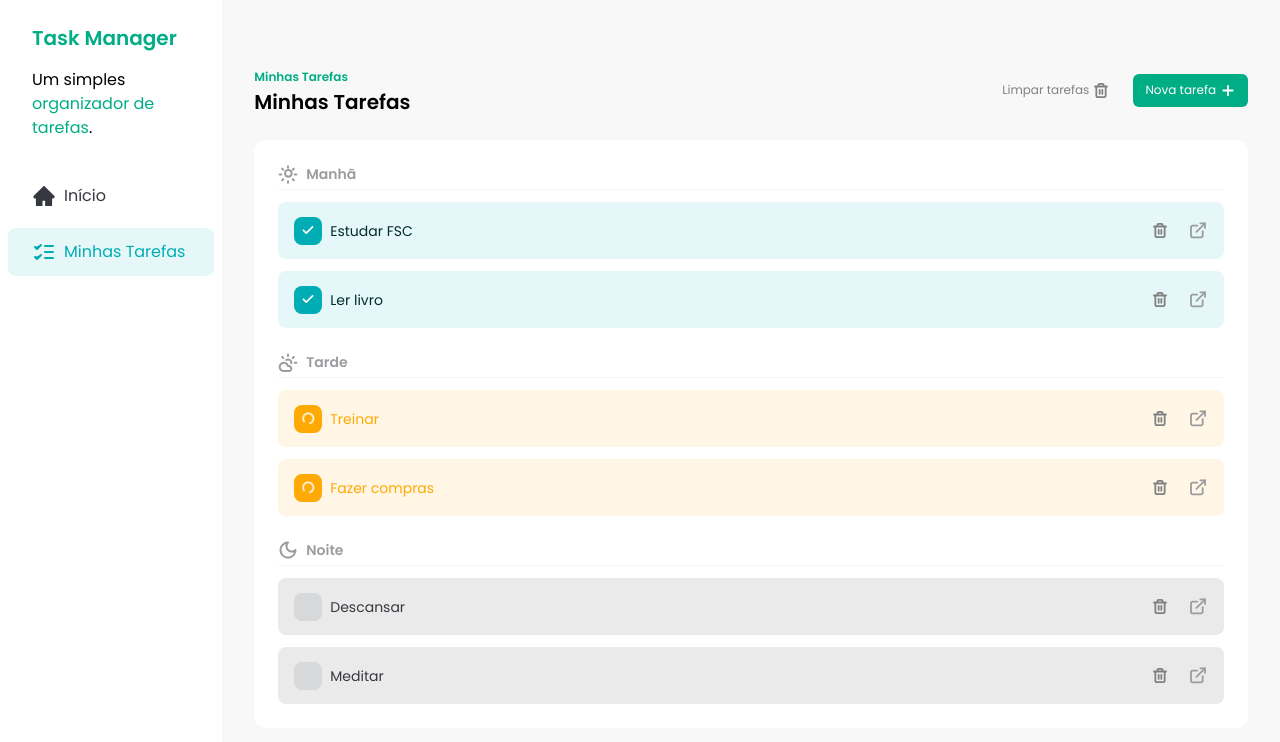
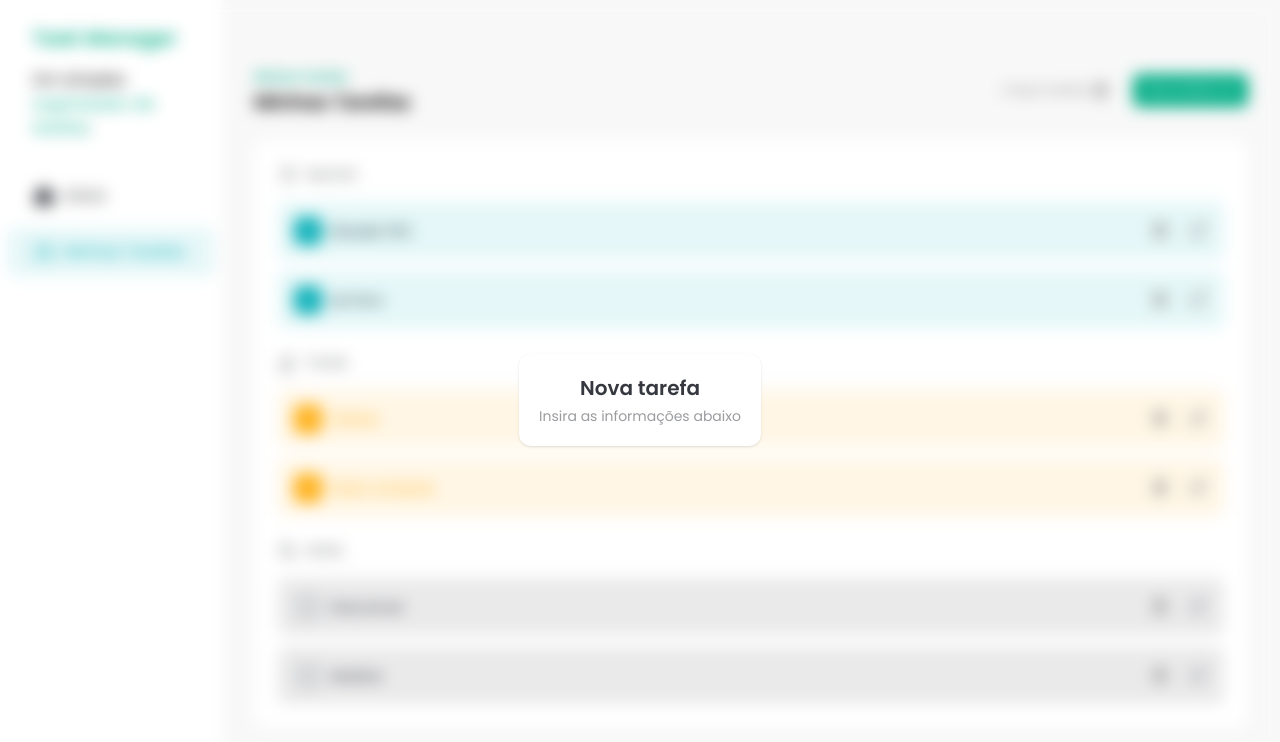
Before and after one commit to CristopherMartarello/task-manager, a React (Vite) app: page / in a window 1280 px wide. Both pictures are taken after a click on the button "Nova tarefa". Shown: the top 742 px of the page. Built offline with nearby package versions, Linux system fonts and the light colour scheme.

Commit message:
feat: add initial AddTaskDialog component

```diff
--- /dev/null
+++ b/src/components/AddTaskDialog.jsx
@@ -0,0 +1,19 @@
+import { createPortal } from 'react-dom';
+
+const AddTaskDialog = ({ isOpen }) => {
+  if (!isOpen) return null;
+
+  return createPortal(
+    <div className="fixed bottom-0 left-0 top-0 flex h-screen w-screen items-center justify-center backdrop-blur">
+      <div className="rounded-xl bg-white p-5 text-center shadow">
+        <h2 className="text-xl font-semibold text-[#35383E]">Nova tarefa</h2>
+        <p className="mt-1 text-sm text-[#9A9C9F]">
+          Insira as informações abaixo
+        </p>
+      </div>
+    </div>,
+    document.body
+  );
+};
+
+export default AddTaskDialog;
--- a/src/components/Tasks.jsx
+++ b/src/components/Tasks.jsx
@@ -9,12 +9,14 @@
   TrashIcon,
 } from '../assets/icons';
 import TASKS from '../constants/tasks';
+import AddTaskDialog from './AddTaskDialog';
 import Button from './Button';
 import TaskItem from './TaskItem';
 import TasksSeparator from './TasksSeparator';
 
 const Tasks = () => {
   const [tasks, setTasks] = useState(TASKS);
+  const [addTaskDialogIsOpen, setAddTaskDialogIsOpen] = useState(false);
 
   const morningTasks = tasks.filter((task) => task.time === 'morning');
   const afternoonTasks = tasks.filter((task) => task.time === 'afternoon');
@@ -67,7 +69,13 @@
             icon={<TrashIcon />}
             variant="secondary"
           />
-          <Button text={'Nova tarefa'} icon={<AddIcon />} variant="primary" />
+          <Button
+            text={'Nova tarefa'}
+            icon={<AddIcon />}
+            variant="primary"
+            onClick={() => setAddTaskDialogIsOpen(true)}
+          />
+          <AddTaskDialog isOpen={addTaskDialogIsOpen} />
         </div>
       </div>
 
```
